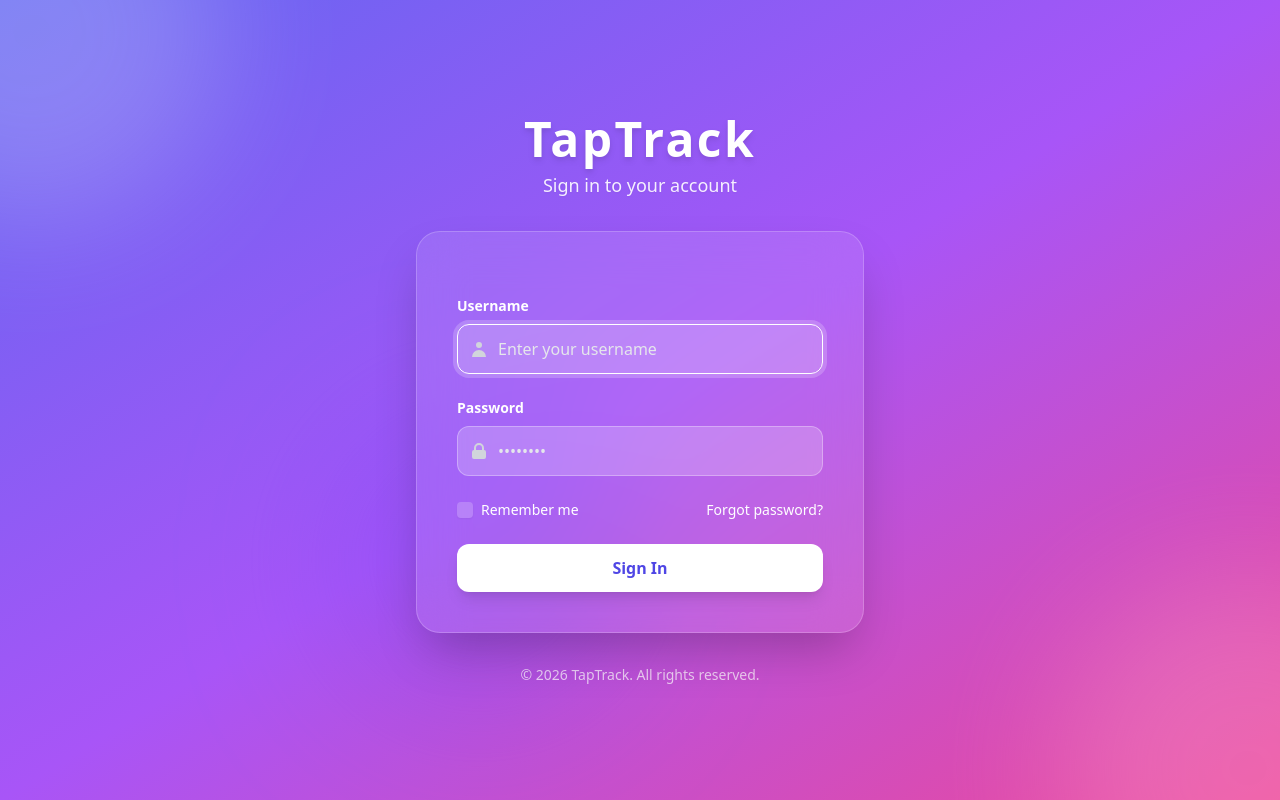
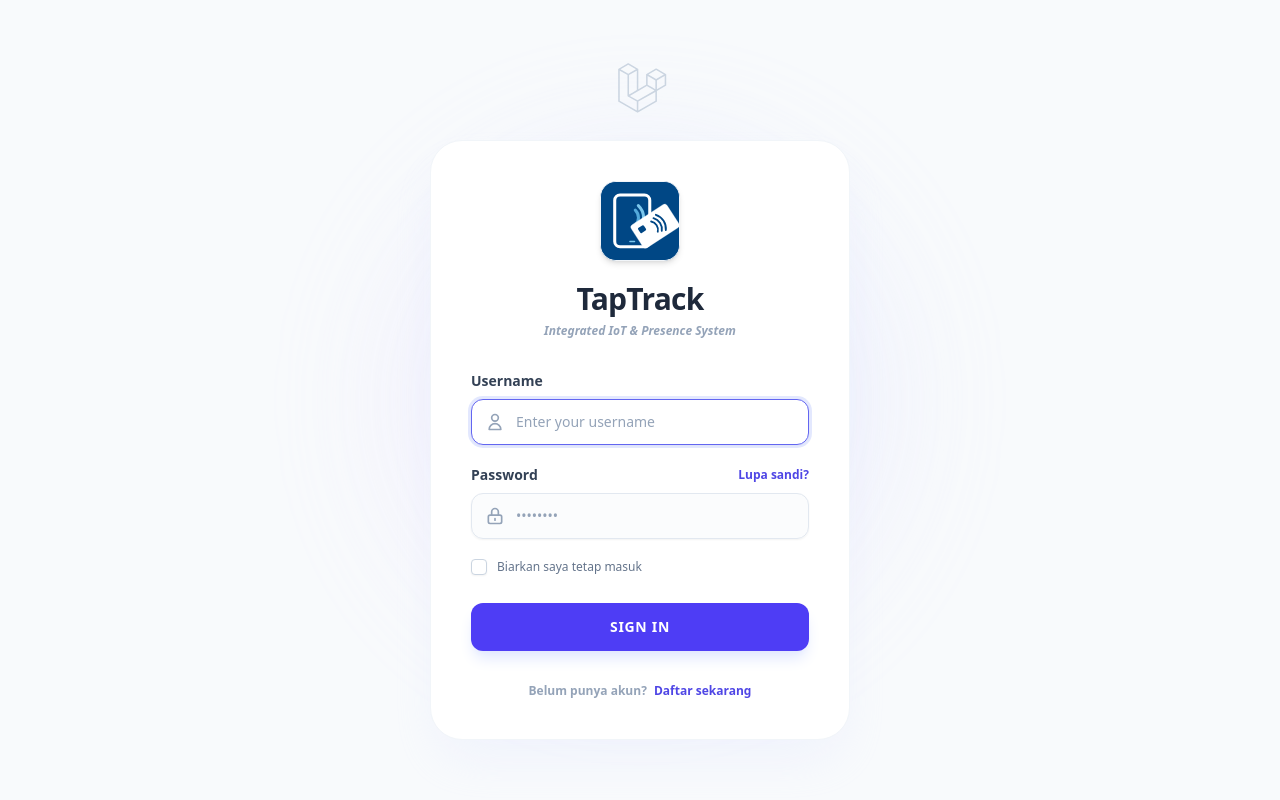
Before and after one commit to ditaaflaha/TapTrack, a Laravel app: page /login in a window 1280 px wide. Run offline with Laravel 12, Linux system fonts and the light colour scheme; style sheets or scripts are compiled from the project's sources.

Commit message:
Update logo and login page layout to TapTrack design

```diff
--- a/resources/views/auth/login.blade.php
+++ b/resources/views/auth/login.blade.php
@@ -12,84 +12,99 @@
     <!-- Scripts -->
     @vite(['resources/css/app.css', 'resources/js/app.js'])
 </head>
-<body class="font-sans antialiased text-gray-900 bg-gray-100 min-h-screen relative overflow-hidden">
-    <!-- Background Decoration -->
-    <div class="fixed top-0 left-0 w-full h-full z-0 overflow-hidden bg-gradient-to-br from-indigo-500 via-purple-500 to-pink-500">
-        <div class="absolute -top-40 -left-40 w-96 h-96 rounded-full bg-white opacity-20 blur-3xl"></div>
-        <div class="absolute top-1/2 left-1/4 w-80 h-80 rounded-full bg-blue-300 opacity-20 blur-3xl mix-blend-multiply"></div>
-        <div class="absolute -bottom-40 -right-40 w-96 h-96 rounded-full bg-pink-300 opacity-30 blur-3xl"></div>
+<body class="font-sans antialiased text-slate-900 bg-slate-50 min-h-screen flex flex-col sm:justify-center items-center py-8 px-4 relative overflow-x-hidden">
+    <!-- Ambient Glow Background -->
+    <div class="absolute inset-0 z-0 overflow-hidden pointer-events-none">
+        <div class="absolute top-[50%] left-[50%] -translate-x-1/2 -translate-y-1/2 w-[500px] h-[500px] rounded-full bg-gradient-to-tr from-purple-200/30 to-indigo-200/30 blur-3xl opacity-80"></div>
     </div>
 
-    <div class="relative z-10 min-h-screen flex flex-col sm:justify-center items-center pt-6 sm:pt-0">
-        <!-- Logo Area -->
-        <div class="mb-8 text-center text-white">
-            <h1 class="text-5xl font-extrabold tracking-wider drop-shadow-md">TapTrack</h1>
-            <p class="mt-2 text-lg font-medium opacity-90 drop-shadow-sm">Sign in to your account</p>
+    <!-- Content Container -->
+    <div class="relative z-10 w-full max-w-[420px] my-6 flex flex-col items-center">
+        <!-- Laravel Top Wireframe Logo -->
+        <div class="mb-6 text-center">
+            <x-application-logo class="w-14 h-14 text-slate-300 fill-current mx-auto" />
         </div>
 
         <!-- Login Card -->
-        <div class="w-full sm:max-w-md px-10 py-10 bg-white/10 backdrop-blur-xl border border-white/20 shadow-2xl overflow-hidden sm:rounded-3xl relative">
+        <div class="w-full bg-white shadow-2xl shadow-indigo-100/40 border border-slate-100 rounded-[2rem] px-8 py-10 sm:px-10">
+            <!-- App Logo & Title -->
+            <div class="text-center mb-8">
+                <!-- App Logo Image -->
+                <div class="w-20 h-20 mx-auto rounded-2xl overflow-hidden shadow-md mb-5 border border-slate-100 flex items-center justify-center bg-[#004785]">
+                    <img src="{{ asset('images/logo.svg') }}" alt="TapTrack Logo" class="w-full h-full object-cover" />
+                </div>
+
+                <h2 class="text-3xl font-extrabold text-slate-800 tracking-tight">TapTrack</h2>
+                <p class="text-xs font-semibold text-slate-400 italic mt-1.5">Integrated IoT & Presence System</p>
+            </div>
 
             <x-auth-session-status class="mb-4" :status="session('status')" />
 
-            <form method="POST" action="{{ route('login') }}" class="space-y-6">
+            <form method="POST" action="{{ route('login') }}" class="space-y-5">
                 @csrf
 
                 <!-- Username -->
                 <div>
-                    <label for="name" class="block text-sm font-semibold text-white mb-2">Username</label>
-                    <div class="relative">
-                        <div class="absolute inset-y-0 left-0 pl-3 flex items-center pointer-events-none">
-                            <svg class="h-5 w-5 text-gray-300" xmlns="http://www.w3.org/2000/svg" viewBox="0 0 20 20" fill="currentColor">
-                                <path fill-rule="evenodd" d="M10 9a3 3 0 100-6 3 3 0 000 6zm-7 9a7 7 0 1114 0H3z" clip-rule="evenodd" />
+                    <label for="name" class="block text-sm font-semibold text-slate-700 mb-2">Username</label>
+                    <div class="relative rounded-xl shadow-sm">
+                        <div class="absolute inset-y-0 left-0 pl-3.5 flex items-center pointer-events-none text-slate-400">
+                            <svg class="h-5 w-5" xmlns="http://www.w3.org/2000/svg" fill="none" viewBox="0 0 24 24" stroke="currentColor" stroke-width="2">
+                                <path stroke-linecap="round" stroke-linejoin="round" d="M16 7a4 4 0 11-8 0 4 4 0 018 0zM12 14a7 7 0 00-7 7h14a7 7 0 00-7-7z" />
                             </svg>
                         </div>
-                        <input id="name" class="pl-10 block w-full rounded-xl bg-white/20 border border-white/30 text-white placeholder-gray-200 focus:ring-4 focus:ring-white/20 focus:border-white focus:outline-none transition-all duration-300 py-3" type="text" name="name" :value="old('name')" required autofocus placeholder="Enter your username" />
+                        <input id="name" class="pl-11 block w-full rounded-xl border-slate-200 bg-slate-50/50 text-slate-800 placeholder-slate-400 focus:border-indigo-500 focus:ring focus:ring-indigo-200/50 focus:bg-white transition-all duration-200 py-3 text-sm"
+                               type="text" name="name" :value="old('name')" required autofocus placeholder="Enter your username" />
                     </div>
-                    <x-input-error :messages="$errors->get('name')" class="mt-2 text-pink-200 bg-red-900/40 p-2 rounded-lg text-sm" />
+                    <x-input-error :messages="$errors->get('name')" class="mt-1.5" />
                 </div>
 
                 <!-- Password -->
                 <div>
-                    <label for="password" class="block text-sm font-semibold text-white mb-2">Password</label>
-                    <div class="relative">
-                        <div class="absolute inset-y-0 left-0 pl-3 flex items-center pointer-events-none">
-                            <svg class="h-5 w-5 text-gray-300" xmlns="http://www.w3.org/2000/svg" viewBox="0 0 20 20" fill="currentColor">
-                                <path fill-rule="evenodd" d="M5 9V7a5 5 0 0110 0v2a2 2 0 012 2v5a2 2 0 01-2 2H5a2 2 0 01-2-2v-5a2 2 0 012-2zm8-2v2H7V7a3 3 0 016 0z" clip-rule="evenodd" />
+                    <div class="flex justify-between items-center mb-2">
+                        <label for="password" class="text-sm font-semibold text-slate-700">Password</label>
+                        @if (Route::has('password.request'))
+                            <a class="text-xs font-bold text-indigo-600 hover:text-indigo-700 hover:underline transition-colors" href="{{ route('password.request') }}">
+                                Lupa sandi?
+                            </a>
+                        @endif
+                    </div>
+                    <div class="relative rounded-xl shadow-sm">
+                        <div class="absolute inset-y-0 left-0 pl-3.5 flex items-center pointer-events-none text-slate-400">
+                            <svg class="h-5 w-5" xmlns="http://www.w3.org/2000/svg" fill="none" viewBox="0 0 24 24" stroke="currentColor" stroke-width="2">
+                                <path stroke-linecap="round" stroke-linejoin="round" d="M12 15v2m-6 4h12a2 2 0 002-2v-6a2 2 0 00-2-2H6a2 2 0 00-2 2v6a2 2 0 002 2zm10-10V7a4 4 0 00-8 0v4h8z" />
                             </svg>
                         </div>
-                        <input id="password" class="pl-10 block w-full rounded-xl bg-white/20 border border-white/30 text-white placeholder-gray-200 focus:ring-4 focus:ring-white/20 focus:border-white focus:outline-none transition-all duration-300 py-3"
-                                type="password"
-                                name="password"
-                                required autocomplete="current-password" placeholder="••••••••" />
+                        <input id="password" class="pl-11 block w-full rounded-xl border-slate-200 bg-slate-50/50 text-slate-800 placeholder-slate-400 focus:border-indigo-500 focus:ring focus:ring-indigo-200/50 focus:bg-white transition-all duration-200 py-3 text-sm"
+                                type="password" name="password" required autocomplete="current-password" placeholder="••••••••" />
                     </div>
-                    <x-input-error :messages="$errors->get('password')" class="mt-2 text-pink-200 bg-red-900/40 p-2 rounded-lg text-sm" />
+                    <x-input-error :messages="$errors->get('password')" class="mt-1.5" />
                 </div>
 
-                <!-- Remember Me & Forgot Password -->
-                <div class="flex items-center justify-between text-sm">
+                <!-- Remember Me -->
+                <div class="flex items-center">
                     <label for="remember_me" class="inline-flex items-center cursor-pointer group">
-                        <input id="remember_me" type="checkbox" class="rounded border-none bg-white/20 text-indigo-500 shadow-sm focus:ring-white/30 focus:ring-offset-0 transition-all cursor-pointer" name="remember">
-                        <span class="ms-2 text-white group-hover:text-indigo-100 transition-colors">Remember me</span>
+                        <input id="remember_me" type="checkbox" name="remember" class="w-4 h-4 rounded border-slate-300 text-indigo-600 shadow-sm focus:border-indigo-300 focus:ring focus:ring-indigo-200 focus:ring-opacity-50 transition-all cursor-pointer">
+                        <span class="ms-2.5 text-xs text-slate-500 group-hover:text-slate-700 transition-colors font-medium">Biarkan saya tetap masuk</span>
                     </label>
-
-                    @if (Route::has('password.request'))
-                        <a class="text-white hover:text-indigo-200 transition-colors hover:underline" href="{{ route('password.request') }}">
-                            Forgot password?
-                        </a>
-                    @endif
                 </div>
 
-                <div class="mt-8">
-                    <button type="submit" class="w-full py-3 px-4 bg-white text-indigo-600 font-bold rounded-xl shadow-lg hover:bg-indigo-50 focus:outline-none focus:ring-4 focus:ring-indigo-300/50 transition-all duration-300 transform hover:-translate-y-0.5 active:translate-y-0">
-                        Sign In
+                <!-- Submit Button -->
+                <div class="pt-2">
+                    <button type="submit" class="w-full py-3.5 px-4 bg-[#4e3df5] hover:bg-[#4335d9] active:bg-[#392cb3] text-white font-bold rounded-xl shadow-lg shadow-indigo-100 hover:shadow-indigo-200 focus:outline-none focus:ring-4 focus:ring-indigo-500/20 transition-all duration-300 tracking-wider text-sm">
+                        SIGN IN
                     </button>
                 </div>
             </form>
-        </div>
 
-        <div class="mt-8 text-center text-white/70 text-sm">
-            &copy; {{ date('Y') }} TapTrack. All rights reserved.
+            <!-- Register Footer -->
+            @if (Route::has('register'))
+                <p class="mt-8 text-center text-xs font-semibold text-slate-400">
+                    Belum punya akun?
+                    <a href="{{ route('register') }}" class="text-indigo-600 hover:text-indigo-700 hover:underline ml-1">
+                        Daftar sekarang
+                    </a>
+                </p>
+            @endif
         </div>
     </div>
 </body>
--- a/resources/views/layouts/app.blade.php
+++ b/resources/views/layouts/app.blade.php
@@ -23,8 +23,8 @@
             <aside class="w-64 bg-[#1a1d2d] flex-shrink-0 hidden md:flex flex-col text-gray-300 transition-all duration-300">
                 <!-- Logo -->
                 <div class="h-16 flex items-center px-6 border-b border-gray-800/60">
-                    <div class="w-8 h-8 rounded-lg bg-indigo-500 flex items-center justify-center text-white font-bold text-sm mr-3">
-                        SG
+                    <div class="w-8 h-8 rounded-lg overflow-hidden flex items-center justify-center bg-[#004785] mr-3">
+                        <img src="{{ asset('images/logo.svg') }}" alt="TapTrack Logo" class="w-full h-full object-cover" />
                     </div>
                     <span class="text-white font-bold text-xl tracking-wide">TapTrack</span>
                     <button class="ml-auto text-gray-400 hover:text-white">
@@ -76,7 +76,7 @@
                         </div>
                         <div class="ml-3 overflow-hidden">
                             <p class="text-sm font-medium text-white truncate">{{ Auth::user()->name ?? 'Admin' }}</p>
-                            <p class="text-xs text-gray-500 truncate">{{ Auth::user()->email ?? 'admin@smartgate.com' }}</p>
+                            <p class="text-xs text-gray-500 truncate">{{ Auth::user()->email ?? 'admin@taptrack.local' }}</p>
                         </div>
                     </div>
                 </div>
```
Also changed, not shown: public/images/logo.svg (added).
